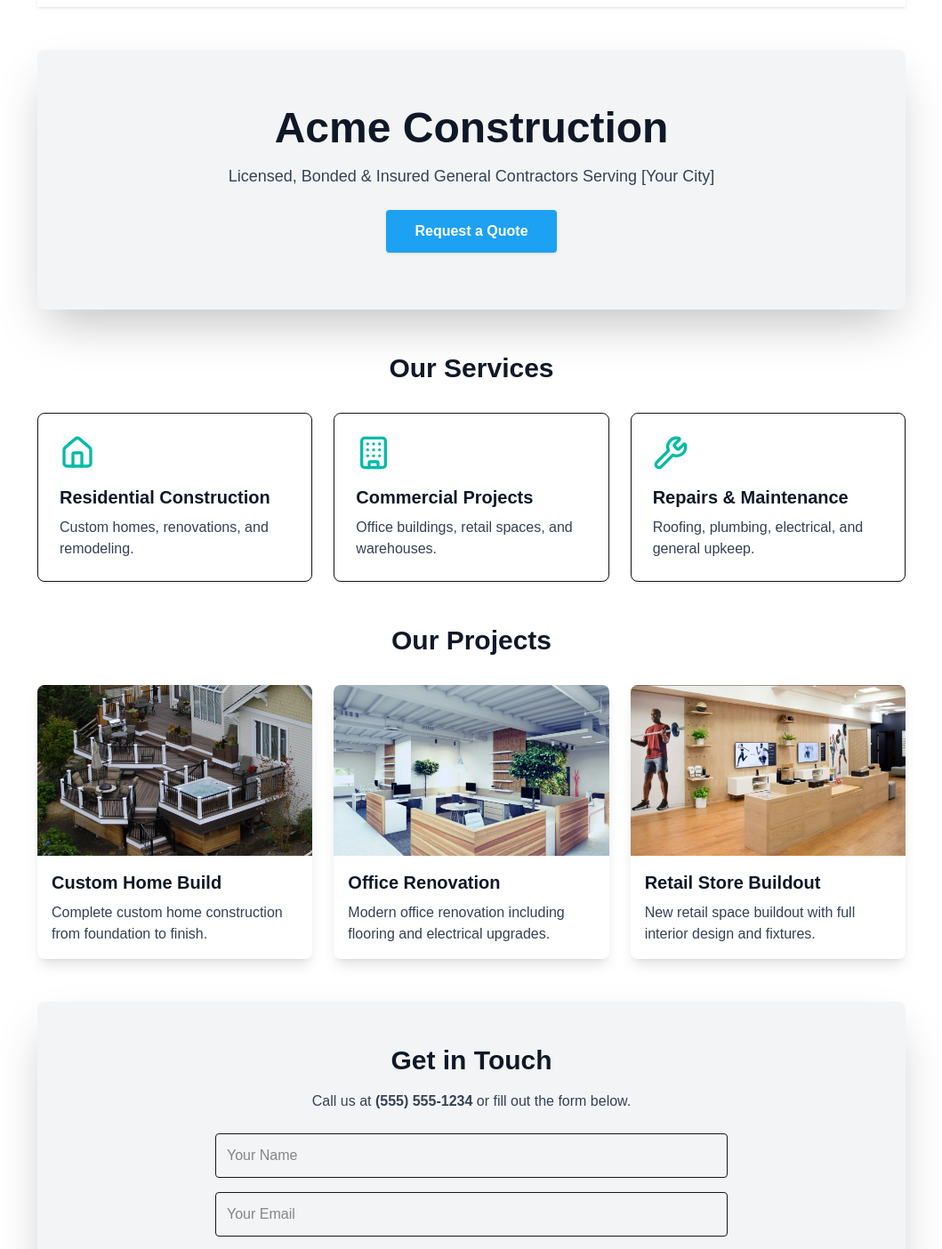
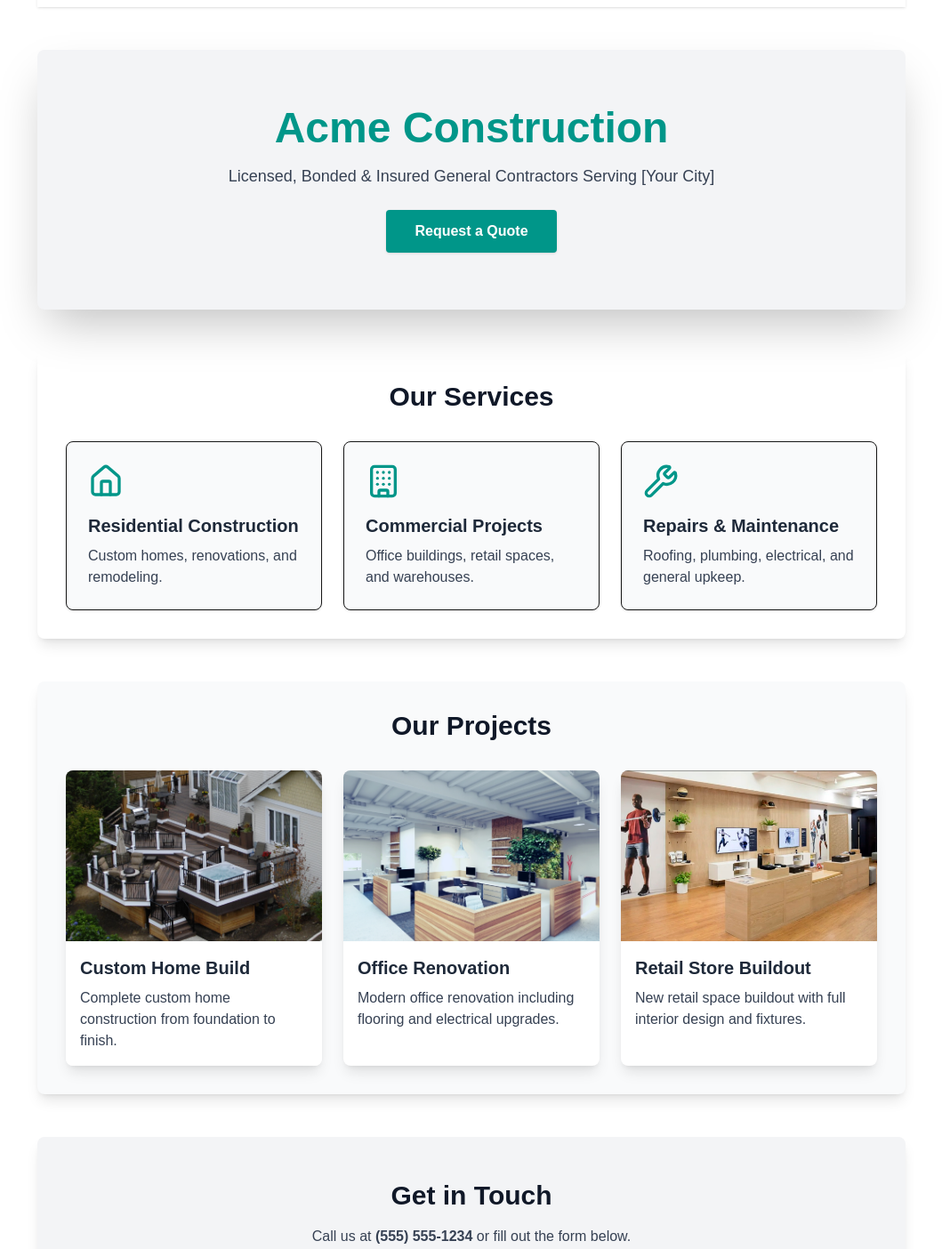
Before and after one commit to jjoynergnd/construction-website, a Next.js app: page / in a window 1280 px wide. Shown: the part 80-1484 px from the top of the page at 89% size, without its empty margins (110-1169 px from the left). Built offline with nearby package versions, Linux system fonts and the light colour scheme.

Commit message:
Add anchor links and fix Back to Top

```diff
--- a/app/page.js
+++ b/app/page.js
@@ -1,93 +1,106 @@
 "use client";
 import Image from "next/image";
+import { Wrench, Building, Home as HomeIcon, ArrowUp } from "lucide-react";
 import { motion } from "framer-motion";
-import { Wrench, Building, Home as HomeIcon } from "lucide-react";
 import Navbar from "../components/Navbar";
 import Footer from "../components/Footer";
 
-export default function HomePage() {
+export default function Page() {
   return (
     <main className="max-w-5xl mx-auto p-6">
+      {/* Navbar */}
       <Navbar />
 
       {/* Hero Section */}
-      <motion.section
-        className="text-center my-12 bg-gray-100 py-16 rounded-lg shadow-2xl"
-        initial={{ opacity: 0, y: 40 }}
-        whileInView={{ opacity: 1, y: 0 }}
-        transition={{ duration: 0.8, ease: "easeOut" }}
-        viewport={{ once: true }}
+      <section
+        id="home"
+        className="text-center my-12 bg-gray-100 py-16 rounded-lg shadow-2xl relative overflow-hidden"
       >
-        <h1 className="text-5xl font-bold text-gray-900">Acme Construction</h1>
-        <p className="mt-4 text-lg text-gray-700 max-w-xl mx-auto">
+        <motion.h1
+          className="text-5xl font-bold text-teal-600"
+          initial={{ opacity: 0, y: -40 }}
+          whileInView={{ opacity: 1, y: 0 }}
+          transition={{ duration: 0.8 }}
+        >
+          Acme Construction
+        </motion.h1>
+        <motion.p
+          className="mt-4 text-lg text-gray-700 max-w-xl mx-auto"
+          initial={{ opacity: 0, y: 20 }}
+          whileInView={{ opacity: 1, y: 0 }}
+          transition={{ duration: 0.8, delay: 0.2 }}
+        >
           Licensed, Bonded & Insured General Contractors Serving [Your City]
-        </p>
-        <a
+        </motion.p>
+        <motion.a
           href="#contact"
-          className="mt-6 inline-block bg-[#1DA1F2] text-white font-semibold px-8 py-3 rounded shadow hover:bg-blue-600 transition"
+          className="mt-6 inline-block bg-teal-600 text-white font-semibold px-8 py-3 rounded shadow hover:bg-teal-700 transition"
+          initial={{ opacity: 0 }}
+          whileInView={{ opacity: 1 }}
+          transition={{ duration: 0.8, delay: 0.4 }}
         >
           Request a Quote
-        </a>
-      </motion.section>
+        </motion.a>
+      </section>
 
       {/* Services Section */}
-      <motion.section
-        className="my-12"
-        initial={{ opacity: 0, y: 40 }}
-        whileInView={{ opacity: 1, y: 0 }}
-        transition={{ duration: 0.8, ease: "easeOut" }}
-        viewport={{ once: true }}
-      >
-        <h2 className="text-3xl font-bold mb-8 text-center text-gray-900">
+      <section id="services" className="my-12 bg-white p-8 rounded-lg shadow-lg">
+        <motion.h2
+          className="text-3xl font-bold mb-8 text-center text-gray-900"
+          initial={{ opacity: 0, y: 20 }}
+          whileInView={{ opacity: 1, y: 0 }}
+          transition={{ duration: 0.8 }}
+        >
           Our Services
-        </h2>
+        </motion.h2>
         <div className="grid grid-cols-1 md:grid-cols-3 gap-6">
           {[
             {
               title: "Residential Construction",
               desc: "Custom homes, renovations, and remodeling.",
-              icon: <HomeIcon className="w-10 h-10 text-teal-500 mb-4" />,
+              icon: <HomeIcon className="w-10 h-10 text-teal-600" />,
             },
             {
               title: "Commercial Projects",
               desc: "Office buildings, retail spaces, and warehouses.",
-              icon: <Building className="w-10 h-10 text-teal-500 mb-4" />,
+              icon: <Building className="w-10 h-10 text-teal-600" />,
             },
             {
               title: "Repairs & Maintenance",
               desc: "Roofing, plumbing, electrical, and general upkeep.",
-              icon: <Wrench className="w-10 h-10 text-teal-500 mb-4" />,
+              icon: <Wrench className="w-10 h-10 text-teal-600" />,
             },
-          ].map((service, i) => (
+          ].map((service) => (
             <motion.div
               key={service.title}
-              className="p-6 border rounded-lg shadow hover:shadow-xl transition hover:-translate-y-1 bg-white"
+              className="p-6 border rounded-lg shadow hover:shadow-xl transition hover:-translate-y-1 bg-gray-50"
               initial={{ opacity: 0, y: 30 }}
               whileInView={{ opacity: 1, y: 0 }}
-              transition={{ duration: 0.6, delay: i * 0.2 }}
-              viewport={{ once: true }}
+              transition={{ duration: 0.6 }}
             >
-              {service.icon}
-              <h3 className="font-semibold text-xl mb-2 text-gray-900">
+              <div className="mb-4">{service.icon}</div>
+              <h3 className="font-semibold text-xl mb-2 text-gray-800">
                 {service.title}
               </h3>
               <p className="text-gray-700">{service.desc}</p>
             </motion.div>
           ))}
         </div>
-      </motion.section>
+      </section>
 
       {/* Projects / Portfolio Section */}
-      <motion.section
-        className="my-12"
-        initial={{ opacity: 0, y: 40 }}
-        whileInView={{ opacity: 1, y: 0 }}
-        transition={{ duration: 0.8, ease: "easeOut" }}
-        viewport={{ once: true }}
+      <section
+        id="projects"
+        className="my-12 bg-gray-50 p-8 rounded-lg shadow-lg"
       >
-        <h2 className="text-3xl font-bold mb-8 text-center text-gray-900">
+        <motion.h2
+          className="text-3xl font-bold mb-8 text-center text-gray-900"
+          initial={{ opacity: 0, y: 20 }}
+          whileInView={{ opacity: 1, y: 0 }}
+          transition={{ duration: 0.8 }}
+        >
           Our Projects
-        </h2>
+        </motion.h2>
         <div className="grid grid-cols-1 md:grid-cols-3 gap-6">
           {[
             {
@@ -105,14 +118,13 @@ export default function HomePage() {
               desc: "New retail space buildout with full interior design and fixtures.",
               img: "/images/projects/project3.png",
             },
-          ].map((project, i) => (
+          ].map((project) => (
             <motion.div
               key={project.title}
               className="overflow-hidden rounded-lg shadow-lg hover:shadow-2xl transition hover:-translate-y-1 bg-white"
               initial={{ opacity: 0, y: 30 }}
               whileInView={{ opacity: 1, y: 0 }}
-              transition={{ duration: 0.6, delay: i * 0.2 }}
-              viewport={{ once: true }}
+              transition={{ duration: 0.6 }}
             >
               <Image
                 src={project.img}
@@ -121,8 +133,8 @@ export default function HomePage() {
                 height={300}
                 className="w-full h-48 object-cover"
               />
-              <div className="p-4">
-                <h3 className="font-semibold text-xl text-gray-900 mb-2">
+              <div className="p-4 bg-white">
+                <h3 className="font-semibold text-xl text-gray-800 mb-2">
                   {project.title}
                 </h3>
                 <p className="text-gray-700">{project.desc}</p>
@@ -130,23 +142,29 @@ export default function HomePage() {
             </motion.div>
           ))}
         </div>
-      </motion.section>
+      </section>
 
       {/* Contact Section */}
-      <motion.section
+      <section
         id="contact"
-        className="my-12 bg-gray-100 py-12 px-6 rounded-lg shadow-2xl"
-        initial={{ opacity: 0, y: 40 }}
-        whileInView={{ opacity: 1, y: 0 }}
-        transition={{ duration: 0.8, ease: "easeOut" }}
-        viewport={{ once: true }}
+        className="my-12 bg-gray-100 py-12 px-6 rounded-lg shadow-lg"
       >
-        <h2 className="text-3xl font-bold mb-4 text-gray-900 text-center">
+        <motion.h2
+          className="text-3xl font-bold mb-4 text-gray-900 text-center"
+          initial={{ opacity: 0, y: 20 }}
+          whileInView={{ opacity: 1, y: 0 }}
+          transition={{ duration: 0.8 }}
+        >
           Get in Touch
-        </h2>
-        <p className="text-center mb-6 text-gray-700">
+        </motion.h2>
+        <motion.p
+          className="text-center mb-6 text-gray-700"
+          initial={{ opacity: 0 }}
+          whileInView={{ opacity: 1 }}
+          transition={{ duration: 0.8, delay: 0.2 }}
+        >
           Call us at <strong>(555) 555-1234</strong> or fill out the form below.
-        </p>
+        </motion.p>
 
         <form
           action="https://formspree.io/f/yourformid"
@@ -158,31 +176,42 @@ export default function HomePage() {
             name="name"
             placeholder="Your Name"
             required
-            className="p-3 border rounded focus:outline-none focus:ring-2 focus:ring-[#1DA1F2]"
+            className="p-3 border rounded focus:outline-none focus:ring-2 focus:ring-teal-500"
           />
           <input
             type="email"
             name="_replyto"
             placeholder="Your Email"
             required
-            className="p-3 border rounded focus:outline-none focus:ring-2 focus:ring-[#1DA1F2]"
+            className="p-3 border rounded focus:outline-none focus:ring-2 focus:ring-teal-500"
           />
           <textarea
             name="message"
             placeholder="Your Message"
             required
-            className="p-3 border rounded focus:outline-none focus:ring-2 focus:ring-[#1DA1F2]"
+            className="p-3 border rounded focus:outline-none focus:ring-2 focus:ring-teal-500"
             rows={5}
           />
           <button
             type="submit"
-            className="bg-[#1DA1F2] text-white font-semibold px-6 py-3 rounded shadow hover:bg-blue-600 transition"
+            className="bg-teal-600 text-white font-semibold px-6 py-3 rounded shadow hover:bg-teal-700 transition"
           >
             Send Message
           </button>
         </form>
-      </motion.section>
+      </section>
 
+      {/* Back to Top Button */}
+      <div className="text-center my-8">
+        <a
+          href="#home"
+          className="inline-flex items-center gap-2 px-4 py-2 rounded-full bg-gray-200 hover:bg-gray-300 text-gray-700 transition"
+        >
+          <ArrowUp className="w-5 h-5" /> Back to Top
+        </a>
+      </div>
+
+      {/* Footer */}
       <Footer />
     </main>
   );
```
